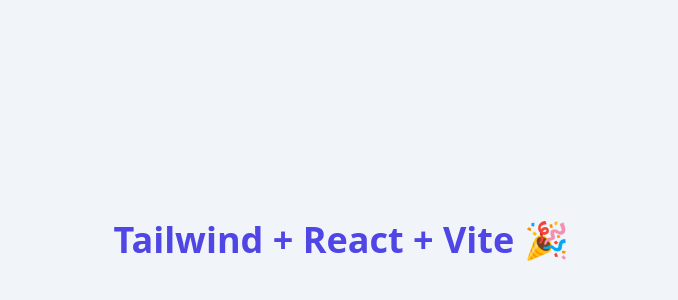
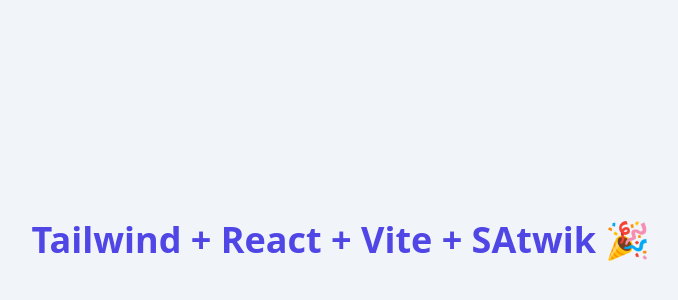
Before and after one commit to Sathwik-45/Aqua, a React (Vite) app in the folder frontend/: page / in a window 1280 px wide. Shown: the part 160-460 px from the top of the page, without its empty margins (299-977 px from the left). Built offline with nearby package versions, Linux system fonts and the light colour scheme.

Commit message:
WIP: your message here

```diff
--- a/frontend/src/App.jsx
+++ b/frontend/src/App.jsx
@@ -4,7 +4,7 @@
   return (
     <div className="min-h-screen bg-slate-100 flex items-center justify-center">
       <h1 className="text-4xl font-bold text-indigo-600">
-        Tailwind + React + Vite 🎉
+        Tailwind + React + Vite + SAtwik 🎉
       </h1>
     </div>
   );
```
